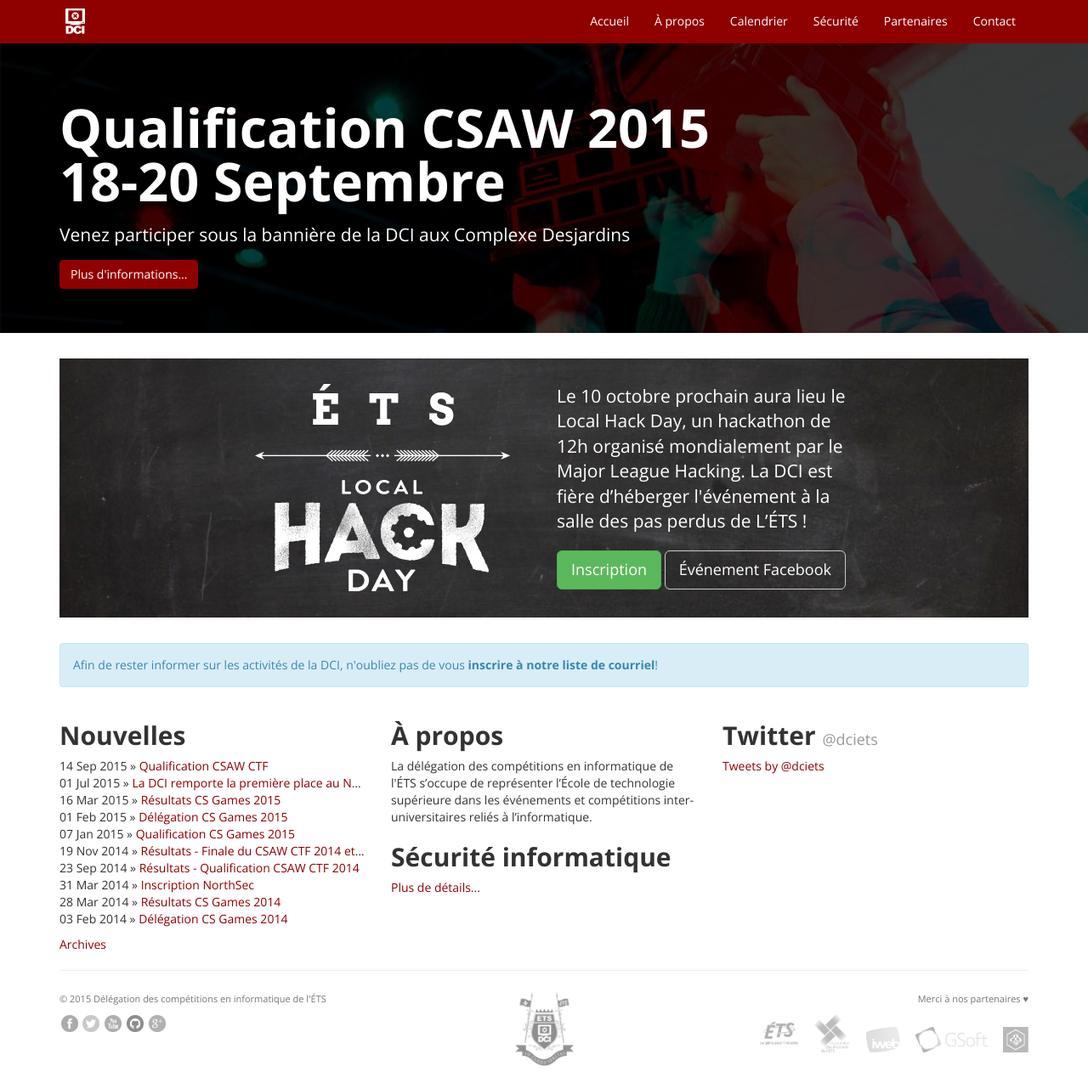
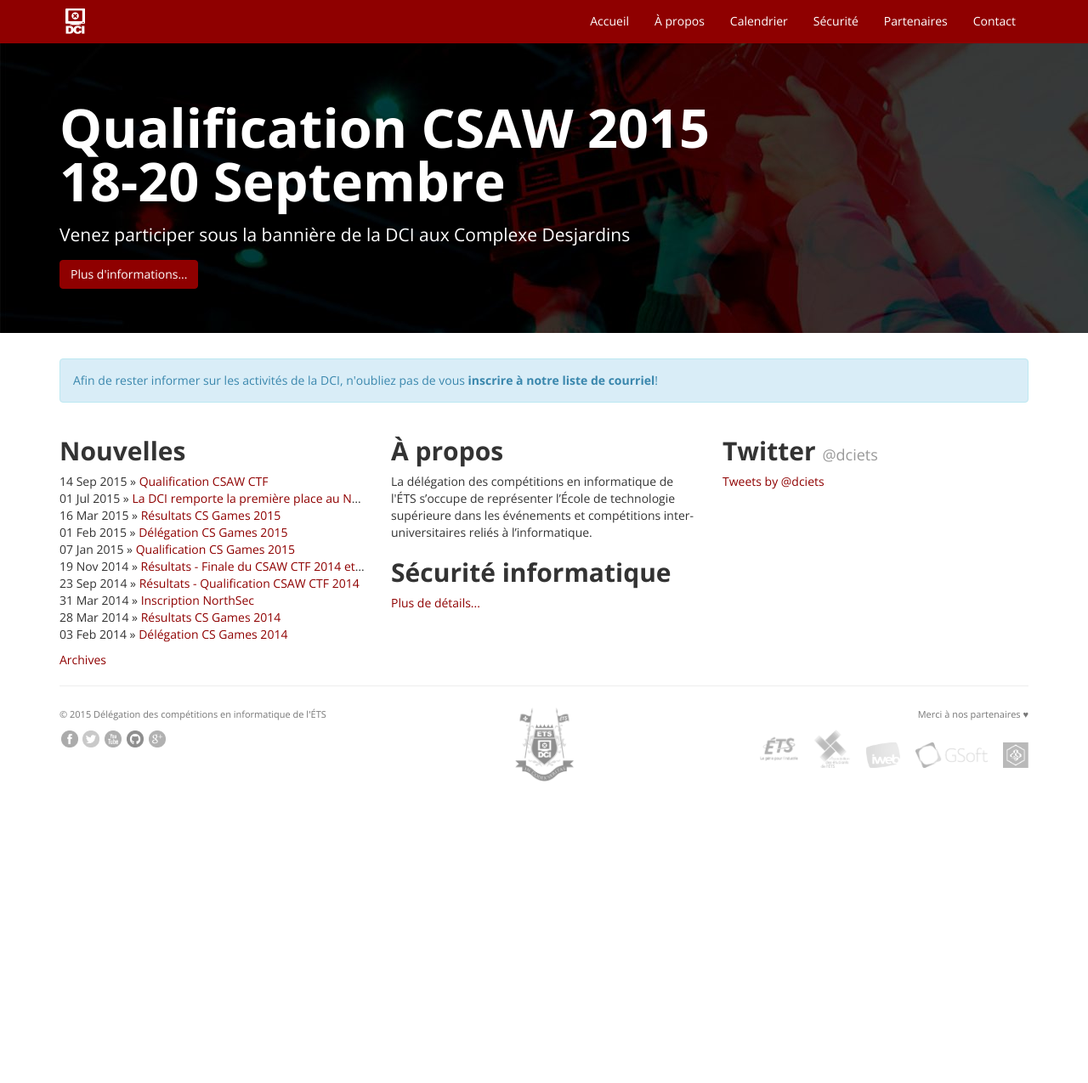
Before and after one commit to dciets/dciets.github.io, a Jekyll site: the page built from index.html, in a window 1280 px wide and 1275 px high. Shown: the whole window at 85% size. Built offline with Jekyll 4.4.1, drawn with Linux system fonts in a browser that asks for light colours; Markdown is read by kramdown in place of the engine named in the settings; comment, search, counter and statistics services are not loaded.

Commit message:
Fin du Local Hack Day

```diff
--- a/index.html
+++ b/index.html
@@ -12,36 +12,6 @@
 
 <div class='container'>
   <div class='row'>
-
-    <!-- #local-hack-day -->
-    <div class="col-xs-12" id="local-hack-day">
-      <div class="background">
-        <div class="row">
-          <div class="col-md-4 col-md-offset-2">
-            <h2>ÉTS - Local Hack Day</h2>
-          </div>
-          <div class="col-md-4">
-            <div class="height">
-              <p class="lead">
-                Le 10 octobre prochain aura lieu le Local Hack Day, un hackathon de 12h organisé mondialement par le Major League Hacking.
-                La DCI est fière d’héberger l'événement à la salle des pas perdus de L’ÉTS !
-              </p>
-              <p>
-                <a class="btn btn-lg btn-success" href="http://localhackday.mlh.io/#/cities/montreal-98a9f70a-408f-48c9-b274-9cb9456f42d3/register">
-                  Inscription
-                </a>
-                <a class="btn btn-lg btn-default" href="https://www.facebook.com/events/510489315793979/">
-                  Événement Facebook
-                </a>
-              </p>
-            </div>
-          </div>
-        </div>
-      </div>
-    </div>
-
-    <!-- /#local-hack-day -->
-
     <div class="col-xs-12">
       <div class="alert alert-info">Afin de rester informer sur les activit&eacute;s de la DCI, n'oubliez pas de vous <strong><a href='https://groups.google.com/forum/#!forum/dciets/join'>inscrire &agrave; notre liste de courriel</a></strong>!</div>
     </div>
```
